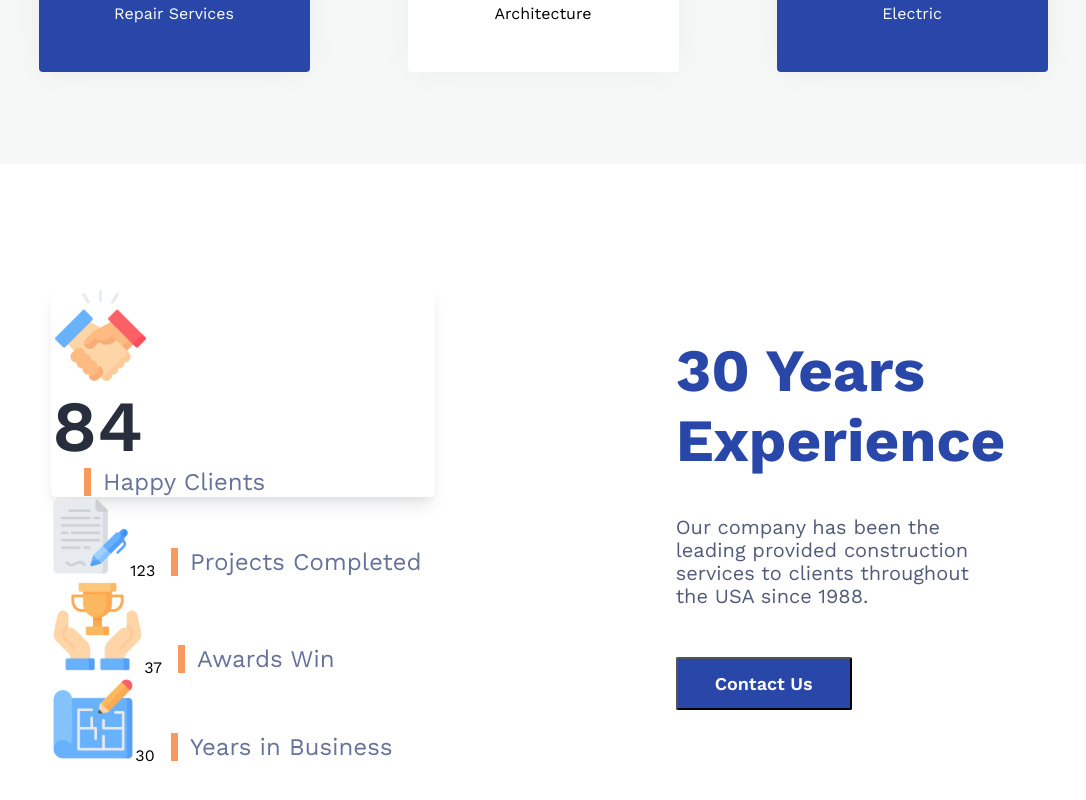
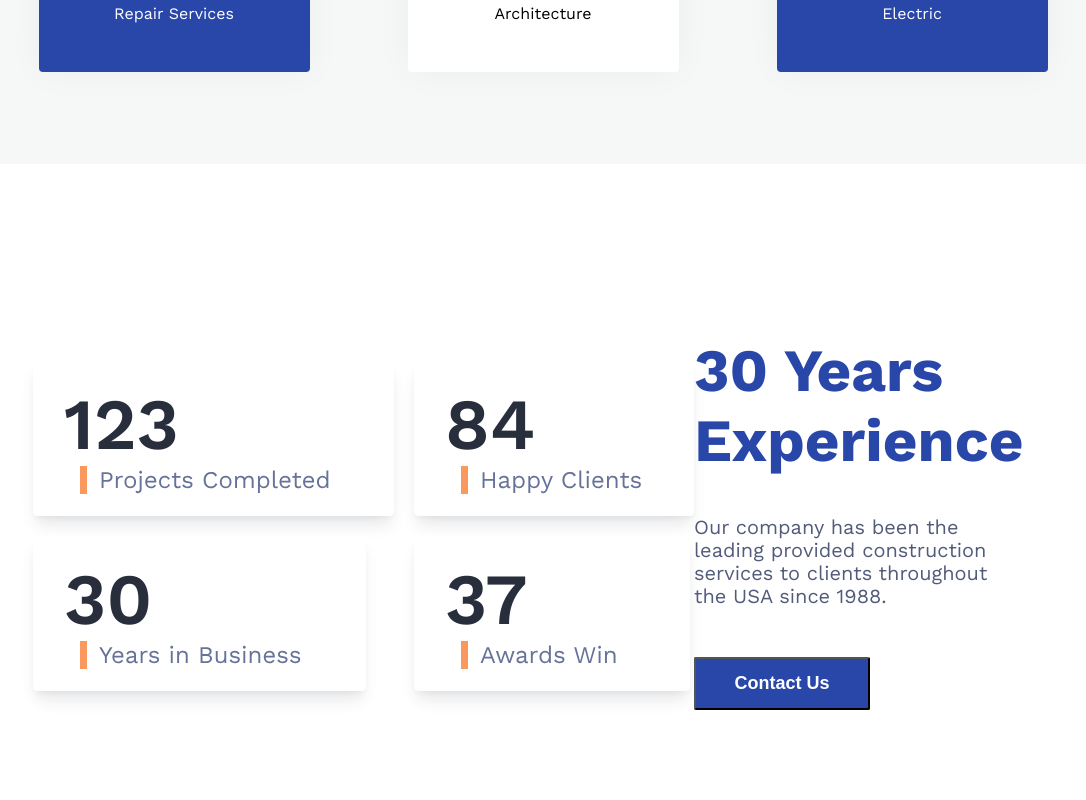
Before and after one commit to ClockWera/newRepos, a React (Vite) app: page / in a window 1280 px wide. Shown: the part 2493-3293 px from the top of the page, without its empty margins (117-1203 px from the left). Built offline with nearby package versions, Linux system fonts and the light colour scheme.

Commit message:
Create block of stats like column

```diff
--- a/src/Stats.css
+++ b/src/Stats.css
@@ -1,60 +1,75 @@
 .stats__page {
     display: flex;
-    justify-content: space-around;
     background: #FFFFFF;
+    justify-content: center;
+}
+
+.block__of__ul{
+    display: flex;
+    align-items: center;
 }
 
 .block__of__stats {
-    display: flex;
+    display: grid;
+    list-style: none;
+    grid-template-columns: repeat(2, max-content);
+    column-gap: 20px;
+    row-gap: 20px;
 }
 
-.block__of__stats ul {
+.block__of__stats>ul {
     list-style: none;
+}
+
+.hands__icon {
+    position: relative;
+}
+
+.handshake>div.happy__block,
+.paper>div.paper__block,
+.cup>div.cup__block,
+.scheme>div.scheme__block {
+    box-sizing: border-box;
     display: flex;
     flex-direction: column;
     justify-content: center;
-}
+    align-items: flex-start;
+    padding: 30px;
 
-.block__of__stats ul li div {
-    display: flex;
-    flex-direction: column;
     background: #FFFFFF;
     border: 1px solid #FFFFFF;
-
     box-shadow: 0px 12px 16px -4px rgba(17, 24, 39, 0.1), 0px 4px 6px -2px rgba(17, 24, 39, 0.05);
     border-radius: 4px;
 }
 
-.block__of__stats>ul>li.handshake>div>span {
-    color: #292E3D;
-    font-family: 'Work Sans';
-    font-style: normal;
+.handshake>div.happy__block {
+    width: 280px;
+    height: 155px;
+}
+
+.paper>div.paper__block {
+    width: 361px;
+    height: 155px;
+}
+
+.cup>div.cup__block {
+    width: 276px;
+    height: 155px;
+}
+
+.scheme>div.scheme__block {
+    width: 333px;
+    height: 155px;
+}
+
+.handshake>div.happy__block>span,
+.paper>div.paper__block>span,
+.cup>div.cup__block>span,
+.scheme>div.scheme__block>span {
     font-weight: 600;
     font-size: 72px;
     line-height: 84px;
-    display: flex;
-    align-items: flex-start;
-}
-
-.block__of__stats>ul>li.handshake>div>.hands__icon {
-    display: flex;
-    width: 97px;
-    height: 97px;
-    align-items: flex-end;
-}
-
-.block__of__stats>ul>li.handshake>div>.happy__clients {
-    display: flex;
-    flex-direction: row;
-    align-items: center;
-    padding: 0px 0px 0px 16px;
-
-    width: 273px;
-    height: 28px;
-
-    flex: none;
-    order: 1;
-    flex-grow: 0;
+    color: #292E3D;
 }
 
 .experience {
@@ -63,11 +78,10 @@
     flex-direction: column;
 
     padding-top: 172px;
-
     padding-bottom: 177px;
 }
 
-.experience>.years {
+.years {
     width: 359px;
     height: 140px;
 
@@ -80,15 +94,13 @@
     color: #2947A9;
 }
 
-.experience>.company__constr {
+.company__constr {
     width: 330px;
     height: 74px;
 
     padding-top: 40px;
     padding-bottom: 67px;
 
-    font-family: 'Work Sans';
-    font-style: normal;
     font-weight: 400;
     font-size: 20px;
     line-height: 23px;
@@ -110,8 +122,6 @@
     background: #2947A9;
     border-radius: 2px;
 
-    font-family: 'Work Sans';
-    font-style: normal;
     font-weight: 600;
     font-size: 18px;
     line-height: 21px;
--- a/src/Stats.tsx
+++ b/src/Stats.tsx
@@ -13,29 +13,31 @@ import years_in_business from './assets/satsIcons/Years_in_business.svg'
 export const Stats = () => {
     return (
         <div className='stats__page'>
-            <div className='block__of__stats'>
-                <ul>
+            <div className='block__of__ul'>
+                <ul className='block__of__stats'>
+                    <li className='paper'>
+                        <div className='paper__block'>
+                            <span>123</span>
+                            <img src={proj_completed} alt="proj_completed icon" />
+                        </div>
+                    </li>
                     <li className='handshake'>
-                        <div>
-                            <img className="hands__icon" src={handshake} alt="handshake__icon" />
+                        <div className='happy__block'>
                             <span>84</span>
                             <img className="happy__clients" src={happy_clients} alt="happy_clients icon" />
                         </div>
                     </li>
-                    <li className='paper'>
-                        <img src={paper} alt="paper__icon" />
-                        <span>123</span>
-                        <img src={proj_completed} alt="proj_completed icon" />
+                    <li className='scheme'>
+                        <div className='scheme__block'>
+                            <span>30</span>
+                            <img src={years_in_business} alt="years_in_business icon" />
+                        </div>
                     </li>
                     <li className='cup'>
-                        <img src={cup} alt="cup__icon" />
-                        <span>37</span>
-                        <img src={awards_win} alt="awards_win icon" />
-                    </li>
-                    <li className='scheme'>
-                        <img src={landscape} alt="landscape__icon" />
-                        <span>30</span>
-                        <img src={years_in_business} alt="years_in_business icon" />
+                        <div className='cup__block'>
+                            <span>37</span>
+                            <img src={awards_win} alt="awards_win icon" />
+                        </div>
                     </li>
                 </ul>
             </div>
```
